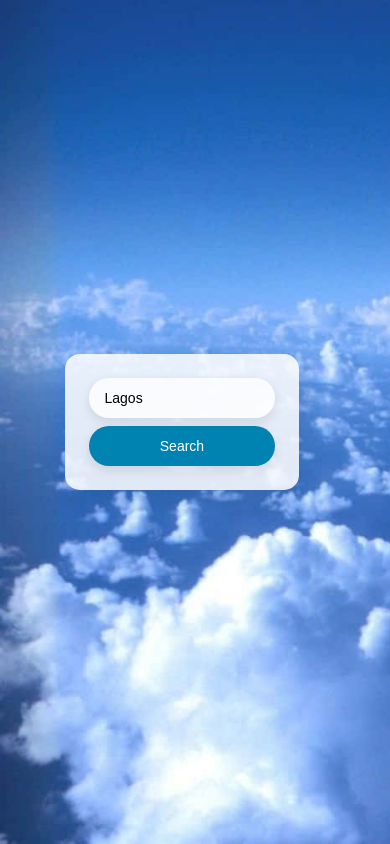
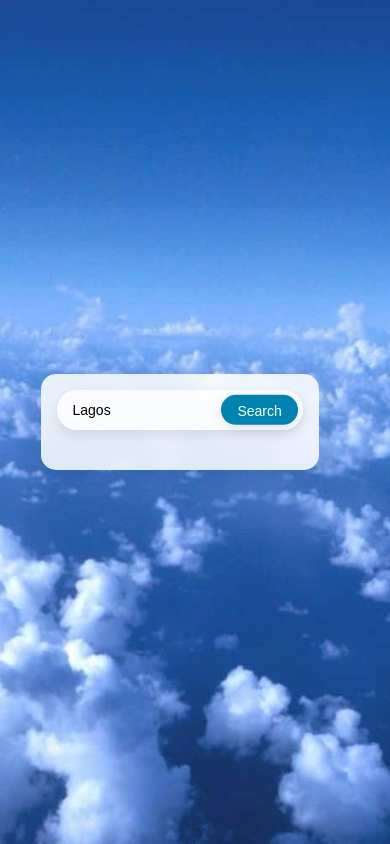
Before and after one commit to EDENI-JOEL/weather, a React (Create React App) app: page / in a window 390 px wide. Built offline with nearby package versions, Linux system fonts and the light colour scheme.

Commit message:
new css again

```diff
--- a/src/WeatherApp.css
+++ b/src/WeatherApp.css
@@ -14,6 +14,7 @@ body {
   padding: clamp(1rem, 2vw, 2rem);
   background-size: cover;
   background-repeat: no-repeat;
+  background-position: center;
 }
 
 .weather-card {
@@ -22,30 +23,41 @@ body {
   padding: clamp(1.5rem, 3vw, 3rem);
   width: min(90%, 500px);
   box-shadow: 0 8px 32px rgba(0, 0, 0, 0.1);
+  backdrop-filter: blur(10px);
 }
 
 .search-box {
+  position: relative;
   display: flex;
-  gap: clamp(0.5rem, 1vw, 1rem);
   width: 100%;
-  flex-wrap: wrap;
+  margin-bottom: 1.5rem;
 }
 
 .search-box input {
-  flex: 1 1 200px;
+  flex: 1;
   min-width: 0;
   padding: clamp(0.75rem, 1.5vw, 1rem) clamp(1rem, 2vw, 1.25rem);
+  padding-right: clamp(6rem, 8vw, 8rem);
   border: none;
   background: rgba(255, 255, 255, 0.8);
   border-radius: 30px;
   font-size: clamp(14px, 1.5vw, 16px);
   outline: none;
   box-shadow: 0 4px 12px rgba(0, 0, 0, 0.1);
+  width: 100%;
+  transition: all 0.3s ease;
+}
+
+.search-box input:focus {
+  box-shadow: 0 4px 16px rgba(0, 131, 176, 0.2);
 }
 
 .search-box button {
-  flex: 0 0 auto;
-  padding: clamp(0.75rem, 1.5vw, 1rem) clamp(1.25rem, 2vw, 1.5rem);
+  position: absolute;
+  right: 0.3rem;
+  top: 50%;
+  transform: translateY(-50%);
+  padding: clamp(0.5rem, 1vw, 0.75rem) clamp(1rem, 1.5vw, 1.25rem);
   border: none;
   background: #0083b0;
   color: white;
@@ -55,15 +67,37 @@ body {
   transition: all 0.3s ease;
   box-shadow: 0 4px 12px rgba(0, 0, 0, 0.1);
   white-space: nowrap;
+  min-width: fit-content;
+  height: calc(100% - 0.6rem);
 }
 
 .search-box button:hover {
   background: #006b8f;
+  transform: translateY(-50%) scale(1.02);
 }
 
 .search-box button:disabled {
   background: #ccc;
   cursor: not-allowed;
+  transform: translateY(-50%);
+}
+
+.loading-spinner {
+  position: absolute;
+  right: clamp(5rem, 7vw, 7rem);
+  top: 50%;
+  transform: translateY(-50%);
+  width: clamp(16px, 2vw, 20px);
+  height: clamp(16px, 2vw, 20px);
+  border: 2px solid #f3f3f3;
+  border-top: 2px solid #0083b0;
+  border-radius: 50%;
+  animation: spin 1s linear infinite;
+}
+
+@keyframes spin {
+  0% { transform: translateY(-50%) rotate(0deg); }
+  100% { transform: translateY(-50%) rotate(360deg); }
 }
 
 .weather-info {
@@ -86,19 +120,6 @@ body {
   font-size: clamp(12px, 1.2vw, 14px);
 }
 
-.loading-spinner {
-  position: absolute;
-  right: clamp(1rem, 6vw, 3rem);
-  top: 50%;
-  transform: translateY(-50%);
-  width: clamp(16px, 2vw, 20px);
-  height: clamp(16px, 2vw, 20px);
-  border: 2px solid #f3f3f3;
-  border-top: 2px solid #0083b0;
-  border-radius: 50%;
-  animation: spin 1s linear infinite;
-}
-
 .city {
   font-size: clamp(1.25rem, 2.5vw, 1.5rem);
   color: #333;
@@ -107,7 +128,7 @@ body {
 }
 
 .date {
-  color: #000;
+  color: #666;
   margin-bottom: clamp(1rem, 2vw, 2rem);
   font-size: clamp(0.8rem, 1.2vw, 0.9rem);
 }
@@ -128,11 +149,12 @@ body {
   display: flex;
   align-items: center;
   justify-content: center;
+  padding: 0.5rem;
 }
 
 .weather-icon img {
-  width: 80%;
-  height: 80%;
+  width: 100%;
+  height: 100%;
   object-fit: contain;
 }
 
@@ -140,6 +162,7 @@ body {
   color: #444;
   font-size: clamp(0.9rem, 1.2vw, 1rem);
   margin: clamp(0.5rem, 1vw, 1rem) 0 clamp(1rem, 2vw, 2rem) 0;
+  text-transform: capitalize;
 }
 
 .weather-details {
@@ -156,6 +179,12 @@ body {
   background: rgba(0, 131, 176, 0.05);
   padding: clamp(0.75rem, 1.5vw, 1.5rem) clamp(0.5rem, 1vw, 1rem);
   border-radius: 15px;
+  transition: transform 0.3s ease;
+}
+
+.detail:hover {
+  transform: translateY(-2px);
+  background: rgba(0, 131, 176, 0.1);
 }
 
 .detail-label {
@@ -202,6 +231,11 @@ body {
   transition: transform 0.2s ease;
 }
 
+.forecast-item:hover {
+  transform: translateY(-2px);
+  background: rgba(255, 255, 255, 0.9);
+}
+
 .forecast-time {
   font-size: clamp(0.8rem, 1.1vw, 0.9rem);
   color: #444;
@@ -223,22 +257,28 @@ body {
 }
 
 @media (max-width: 480px) {
-  .search-box {
-    flex-direction: column;
+  .weather-card {
+    padding: clamp(1rem, 2vw, 1.5rem);
   }
 
-  .search-box input,
+  .search-box input {
+    font-size: 14px;
+    padding: 0.75rem 5rem 0.75rem 1rem;
+  }
+
   .search-box button {
-    width: 100%;
-    flex: 1 1 auto;
+    font-size: 14px;
+    padding: 0.5rem 1rem;
   }
 
   .weather-details {
     grid-template-columns: repeat(2, 1fr);
+    gap: 0.8rem;
   }
 
   .forecast-container {
     grid-template-columns: repeat(2, 1fr);
+    gap: 0.8rem;
   }
 }
 
```
